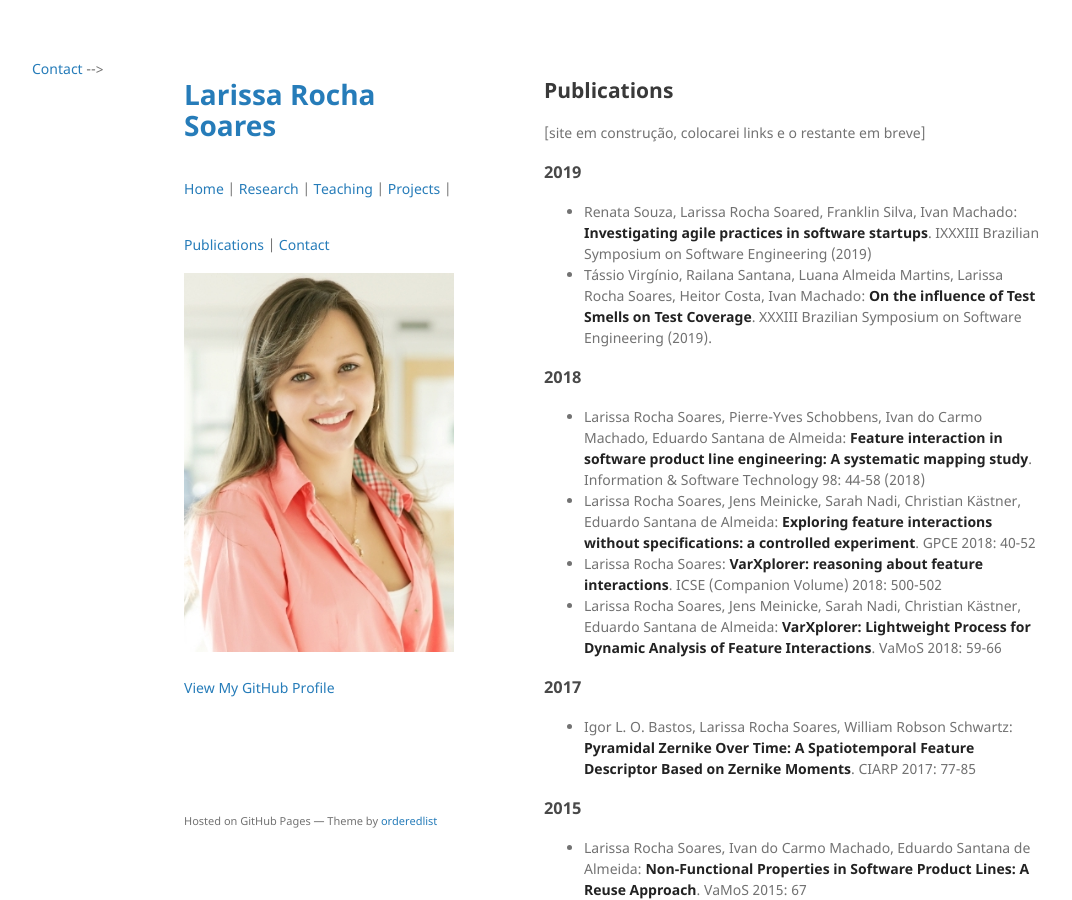
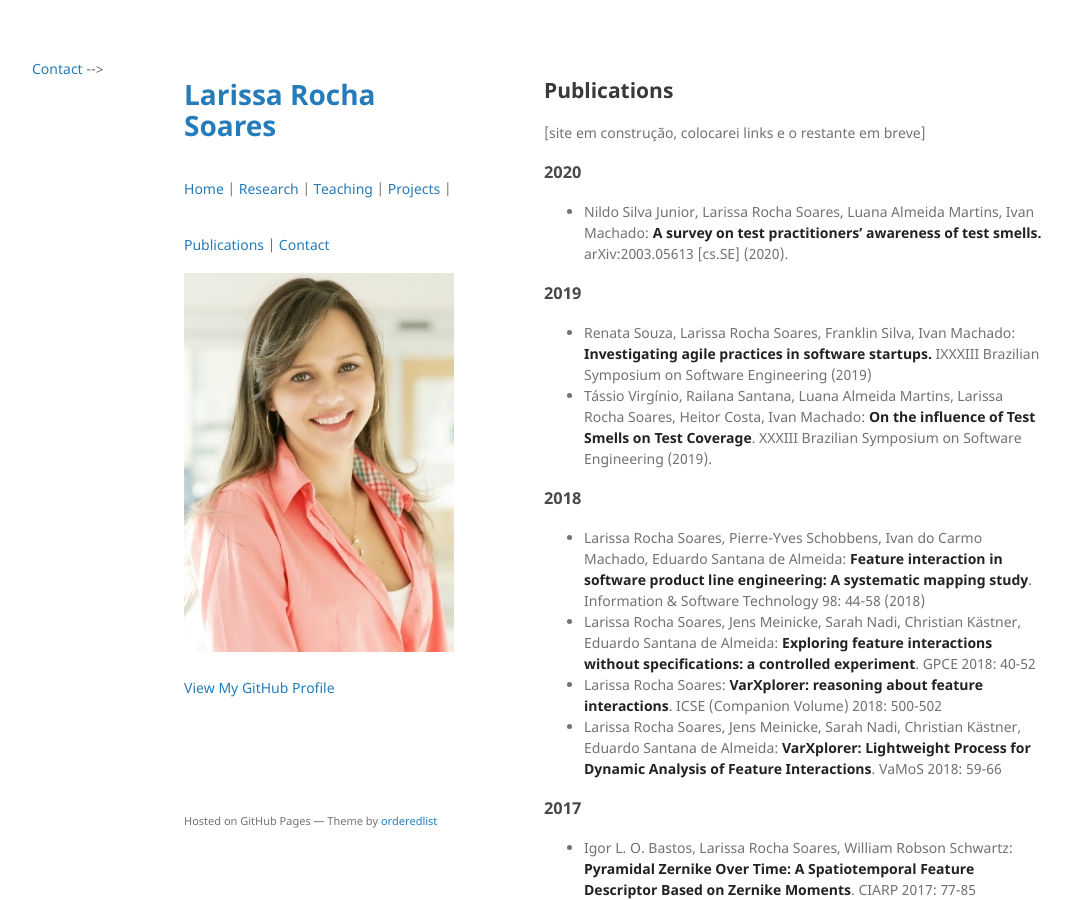
Before and after one commit to larirsoares/larirsoares.github.io, a Jekyll site: the page built from publications.md, in a window 1280 px wide and 900 px high. Shown: the whole window, without its empty margins (26-1098 px from the left). Built offline with Jekyll 4.4.1, drawn with Linux system fonts in a browser that asks for light colours; the repository's description, which GitHub fills in, is left out.

Commit message:
Update publications.md

```diff
--- a/publications.md
+++ b/publications.md
@@ -13,8 +13,11 @@ title: "Publications"
 ## Publications
 [site em construção, colocarei links e o restante em breve]
 
+### 2020
+* Nildo Silva Junior, Larissa Rocha Soares, Luana Almeida Martins, Ivan Machado: **A survey on test practitioners' awareness of test smells.** arXiv:2003.05613 [cs.SE] (2020).
+
 ### 2019
-* Renata Souza, Larissa Rocha Soared, Franklin Silva, Ivan Machado: **Investigating agile practices in software startups**. IXXXIII Brazilian Symposium on Software Engineering (2019)
+* Renata Souza, Larissa Rocha Soares, Franklin Silva, Ivan Machado: **Investigating agile practices in software startups.** IXXXIII Brazilian Symposium on Software Engineering (2019)
 * Tássio Virgínio, Railana Santana, Luana Almeida Martins, Larissa Rocha Soares, Heitor Costa, Ivan Machado: **On the influence of Test Smells on Test Coverage**. XXXIII Brazilian Symposium on Software Engineering (2019).
 
 ### 2018
```
